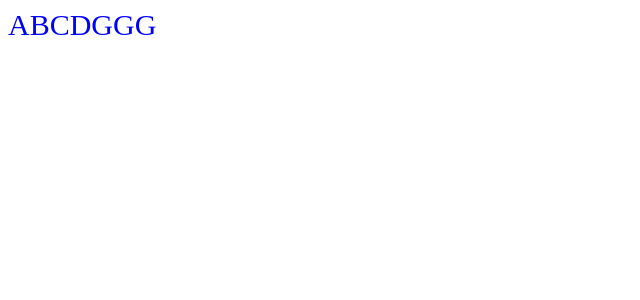
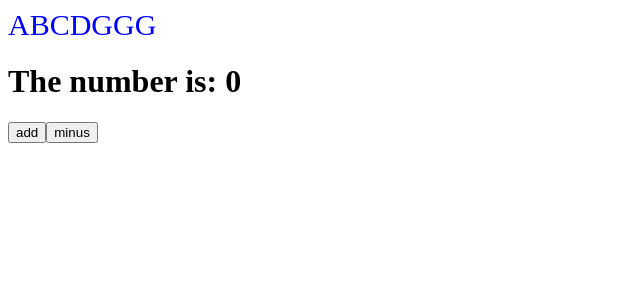
Before and after one commit to younhoso/nomad-coders, a React app in the folder React-JS-Web-Master/: page / in a window 1280 px wide. Shown: the top 300 px of the page, without its empty margins (0-640 px from the left). Built offline with nearby package versions, Linux system fonts and the light colour scheme.

Commit message:
191016 커밋

```diff
--- a/React-JS-Web-Master/App.js
+++ /dev/null
@@ -1,12 +0,0 @@
-import React from 'react';
-import Header from './src/components/Header/index';
-
-const App = () => {
-    return(
-        <div>
-            <Header />
-        </div>
-    )
-};
-
-export default App;
--- /dev/null
+++ b/React-JS-Web-Master/AppClass.js
@@ -0,0 +1,33 @@
+import React, {Component} from 'react';
+import Header from './src/components/Header/index';
+
+class AppClass extends Component {
+    state = {
+        count: 0
+    }
+
+    add = () => {
+       const {count} = this.state;
+       this.setState({count: count + 1});
+    }
+
+    minus = () => {
+        const {count} = this.state;
+        this.setState({count: count - 1});
+    }
+
+    render(){
+        const {count} = this.state;
+
+        return(
+            <div>
+                <Header />
+                <h1>The number is: {count}</h1>
+                <button onClick={this.add}>add</button>
+                <button onClick={this.minus}>minus</button>
+            </div>
+        )
+    }
+}
+
+export default AppClass;
--- a/React-JS-Web-Master/index.js
+++ b/React-JS-Web-Master/index.js
@@ -1,5 +1,5 @@
 import React from 'react';
 import ReactDOM from 'react-dom';
-import App from './App';
+import AppClass from './AppClass';
 
-ReactDOM.render(<App />, document.querySelector('#root'));
+ReactDOM.render(<AppClass />, document.querySelector('#root'));
```
Also changed, not shown: React-JS-Web-Master/AppHoots.js (added, +27 -0 lines).
